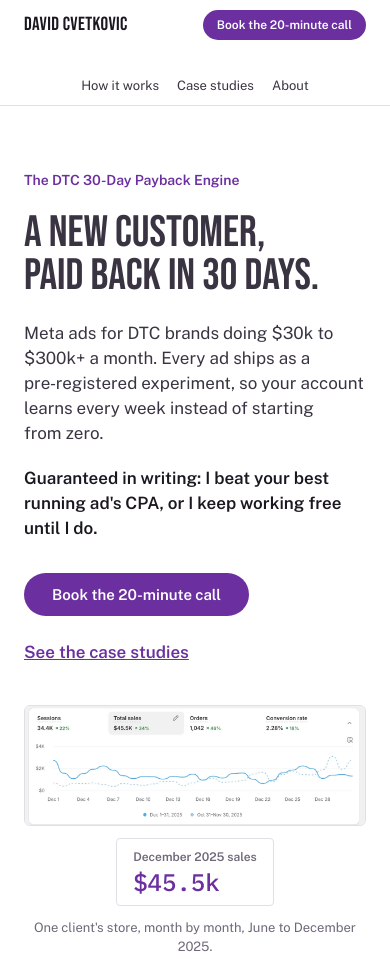
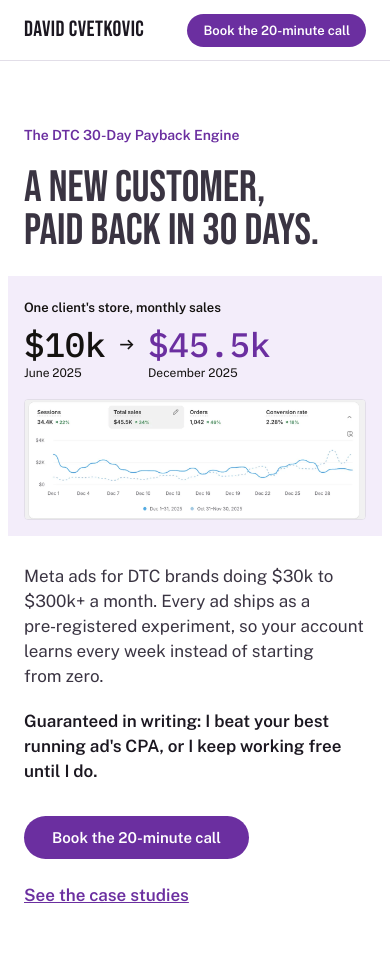
Before and after one commit to Cvelq/davidcvetko-site, a plain HTML site: page index.html in a window 390 px wide. Shown: the top 959 px of the page. Drawn offline with Linux system fonts and the light colour scheme.

Commit message:
Phone: one-row header on every page; home hero gets a proof block ($10k to $45.5k with the December dashboard) under the headline; duplicate first number box hidden on phones; CSS cache version aligned
Co-Authored-By: Claude Opus 5.5 <noreply@anthropic.com>

```diff
--- a/404.html
+++ b/404.html
@@ -7,7 +7,7 @@
 <link rel="icon" href="/favicon.png">
 <link rel="apple-touch-icon" href="/apple-touch-icon.png">
 <link rel="stylesheet" href="/fonts/fonts.css">
-<link rel="stylesheet" href="/css/site.css?v=20260917q">
+<link rel="stylesheet" href="/css/site.css?v=20261011d">
 
 </head>
 <body>
--- a/css/site.css
+++ b/css/site.css
@@ -1591,3 +1591,27 @@ html, body { overflow-x: clip; }
 .fan__chip--end { top: -22px; right: -8px; }
 .fan__chip--start { top: 330px; left: -16px; }
 @media (max-width: 640px) { .fan__chip--start { display: none; } .fan__chip--end { position: static; width: fit-content; margin: 12px auto 0; } }
+
+/* Phone header (one row) + hero proof block, Option 1 (2026-10-11) */
+.mproof { display: none; }
+@media (max-width: 640px) {
+  .site-header .wrap { display: flex; align-items: center; justify-content: space-between; height: 60px; padding-top: 0; padding-bottom: 0; }
+  .site-header .wordmark { font-size: 22px; }
+  .hero__proof { display: none; }
+  .mproof { display: block; margin: 24px -16px 28px; padding: 22px 16px 16px; }
+  .mproof__label { font-size: 13px; font-weight: 600; color: var(--tile-ink); margin: 0 0 10px; }
+  .mproof__row { display: flex; align-items: flex-end; gap: 14px; margin-bottom: 16px; }
+  .mproof__row > div { display: flex; flex-direction: column; gap: 4px; }
+  .mproof__fig { font-family: var(--font-mono); font-weight: 500; font-size: 34px; line-height: 1; font-variant-numeric: tabular-nums; color: var(--tile-ink); }
+  .mproof__when { font-size: 12px; color: var(--tile-ink); }
+  .mproof__arrow { font-family: var(--font-mono); font-size: 24px; color: var(--tile-ink); padding-bottom: 20px; }
+  .mproof__shot { width: 100%; height: auto; border: 1px solid var(--hairline); border-radius: 4px; background: #fff; }
+}
+
+@media (max-width: 640px) {
+  .site-header nav { display: none; }
+  .site-header .wrap > .btn { font-size: 13px; padding: 10px 16px; }
+  .mproof { background: var(--tile-1); }
+  .mproof__fig--end { color: var(--accent); }
+}
+@media (max-width: 640px) { .tile-grid .tile:first-child { display: none; } }
--- a/index.html
+++ b/index.html
@@ -15,7 +15,7 @@
 <link rel="icon" href="favicon.png">
 <link rel="apple-touch-icon" href="apple-touch-icon.png">
 <link rel="stylesheet" href="fonts/fonts.css">
-<link rel="stylesheet" href="css/site.css?v=20261011c">
+<link rel="stylesheet" href="css/site.css?v=20261011d">
 <script type="application/ld+json">
 {"@context":"https://schema.org","@graph":[
 {"@type":"WebSite","name":"David Cvetkovic","url":"https://davidcvetko.com/"},
@@ -50,6 +50,15 @@
       <div class="hero__stack">
         <span class="kicker">The DTC 30-Day Payback Engine</span>
         <h1>A new customer,<br>paid back in 30 days.</h1>
+        <div class="mproof">
+          <p class="mproof__label">One client's store, monthly sales</p>
+          <div class="mproof__row">
+            <div><span class="mproof__fig">$10k</span><span class="mproof__when">June 2025</span></div>
+            <span class="mproof__arrow">&#8594;</span>
+            <div><span class="mproof__fig mproof__fig--end">$45.5k</span><span class="mproof__when">December 2025</span></div>
+          </div>
+          <img class="mproof__shot" src="/img/proof/store-2025-12-dec.webp" alt="Store dashboard, December 2025: total sales $45.5K, 1,042 orders" width="1200" height="422">
+        </div>
         <p class="hero__subhead">Meta ads for DTC brands doing $30k to $300k+ a month. Every ad ships as a pre‑registered experiment, so your account learns every week instead of starting from zero.</p>
         <p class="hero__pain">You're paying more for every customer and your ads aren't teaching you anything.</p>
         <p class="hero__guarantee">Guaranteed in writing: I beat your best running ad's CPA, or I keep working free until I do.</p>
```
Also changed, not shown: about/index.html (+1 -1 lines), case-studies/gaming-accessories/index.html (+1 -1 lines), case-studies/index.html (+1 -1 lines), case-studies/loungewear/index.html (+1 -1 lines), how-it-works/index.html (+1 -1 lines), privacy/index.html (+1 -1 lines).
